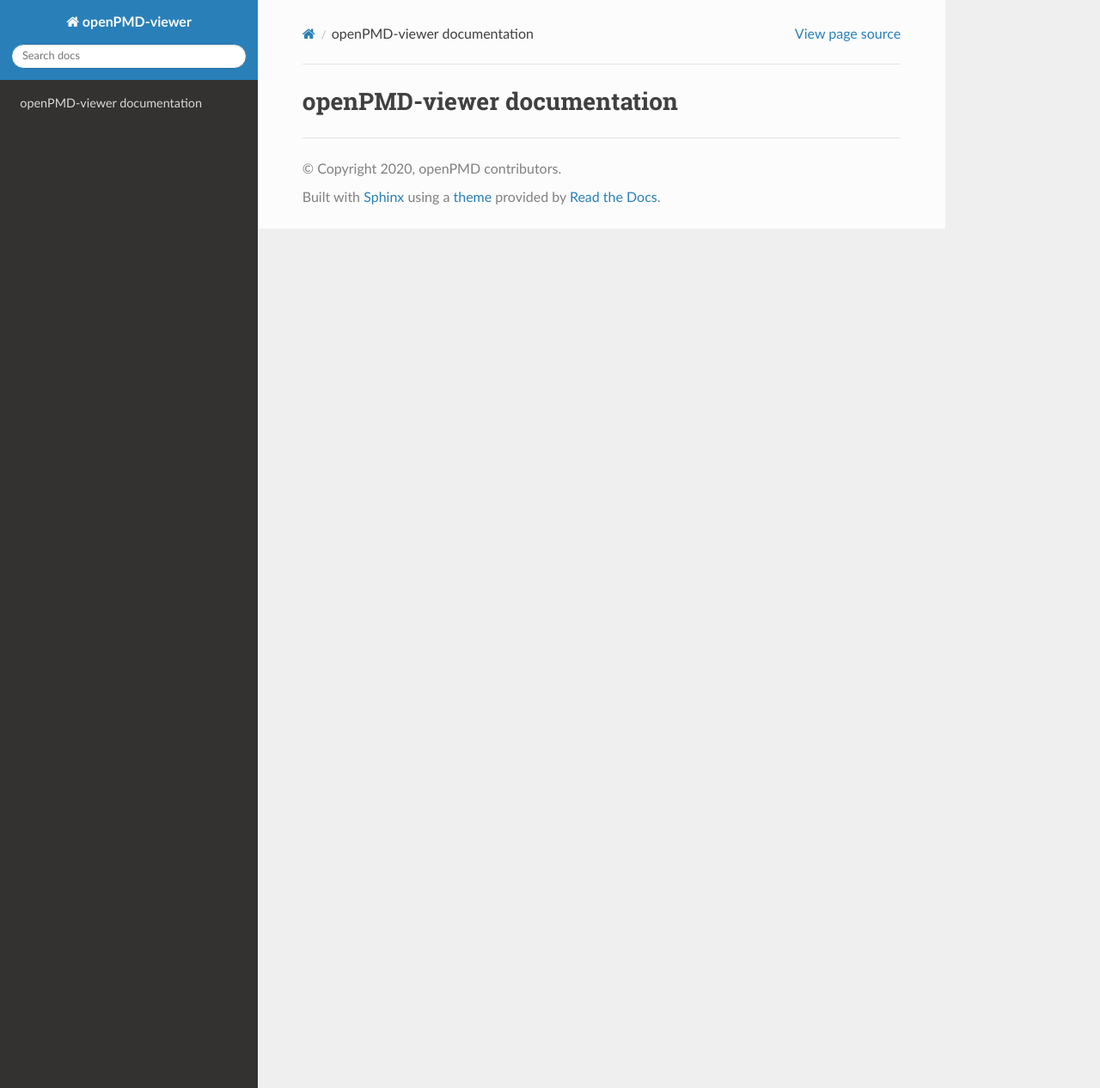
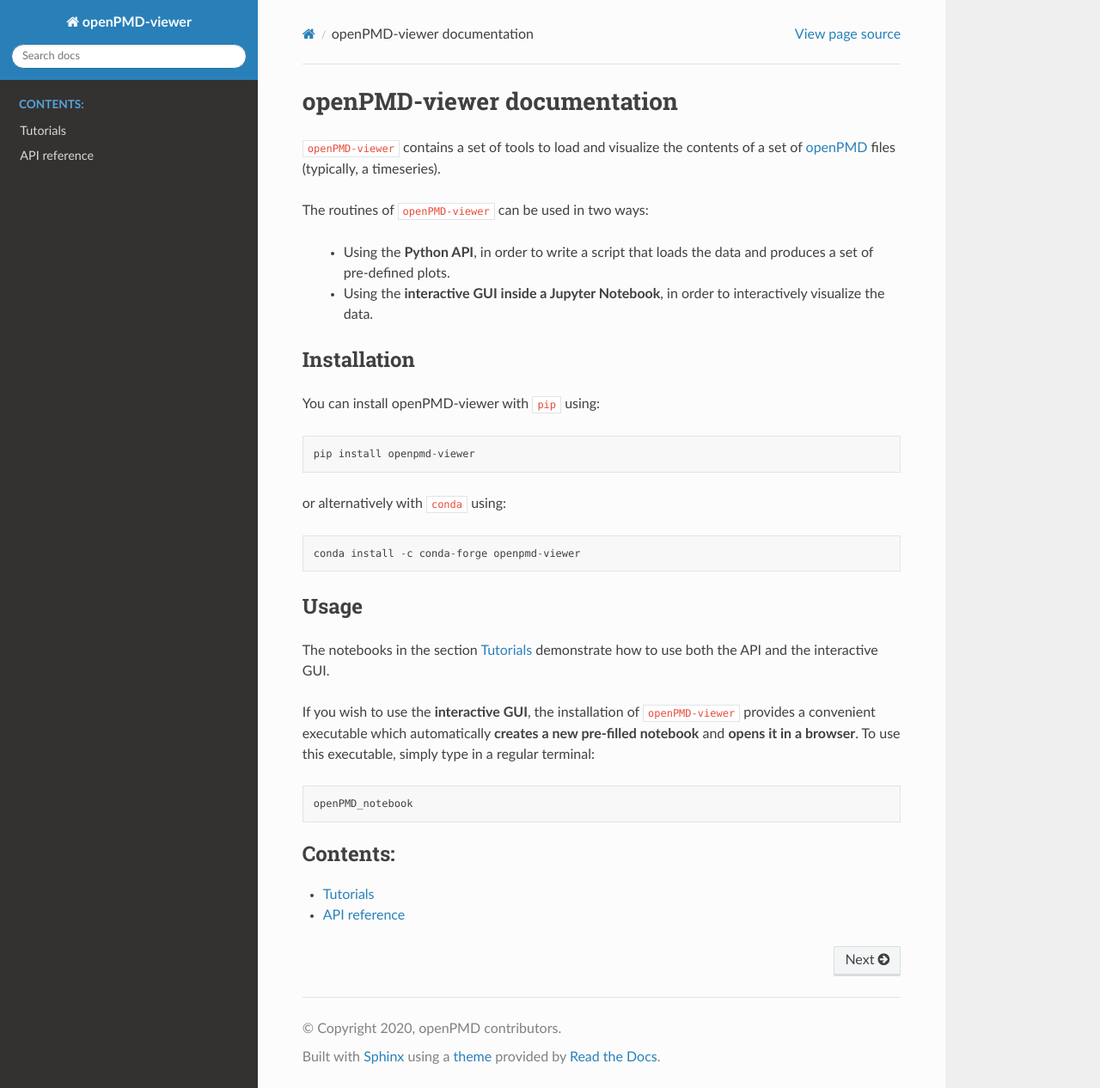
Before and after one commit to openPMD/openPMD-viewer, a Sphinx documentation site: the page built from docs/source/index.rst, in a window 1280 px wide and 1266 px high. Shown: the whole window at 86% size. Built offline with Sphinx 7.4.7 and the Read the Docs theme 2.0.0, drawn with Linux system fonts in a browser that asks for light colours.

Commit message:
Add overall structure

```diff
--- /dev/null
+++ b/docs/source/api_reference/api_reference.rst
@@ -0,0 +1,2 @@
+API reference
+=============
--- a/docs/source/index.rst
+++ b/docs/source/index.rst
@@ -6,6 +6,48 @@
 openPMD-viewer documentation
 ============================
 
+``openPMD-viewer`` contains a set of tools to load and visualize the
+contents of a set of `openPMD <http://www.openpmd.org/#/start>`_ files
+(typically, a timeseries).
+
+The routines of ``openPMD-viewer`` can be used in two ways:
+
+   - Using the **Python API**, in order to write a script that loads the data and produces a set of pre-defined plots.
+
+   - Using the **interactive GUI inside a Jupyter Notebook**, in order to interactively visualize the data.
+
+
+Installation
+------------
+
+You can install openPMD-viewer with ``pip`` using:
+::
+
+   pip install openpmd-viewer
+
+or alternatively with ``conda`` using:
+::
+
+   conda install -c conda-forge openpmd-viewer
+
+Usage
+-----
+
+The notebooks in the section :doc:`tutorials/tutorials` demonstrate how to use both
+the API and the interactive GUI.
+
+If you wish to use the **interactive GUI**, the installation of
+``openPMD-viewer`` provides a convenient executable which automatically
+**creates a new pre-filled notebook** and **opens it in a
+browser**. To use this executable, simply type in a regular terminal:
+
+::
+
+   openPMD_notebook
+
 .. toctree::
    :maxdepth: 1
    :caption: Contents:
+
+   tutorials/tutorials
+   api_reference/api_reference
--- /dev/null
+++ b/docs/source/tutorials/tutorials.rst
@@ -0,0 +1,2 @@
+Tutorials
+---------
```
